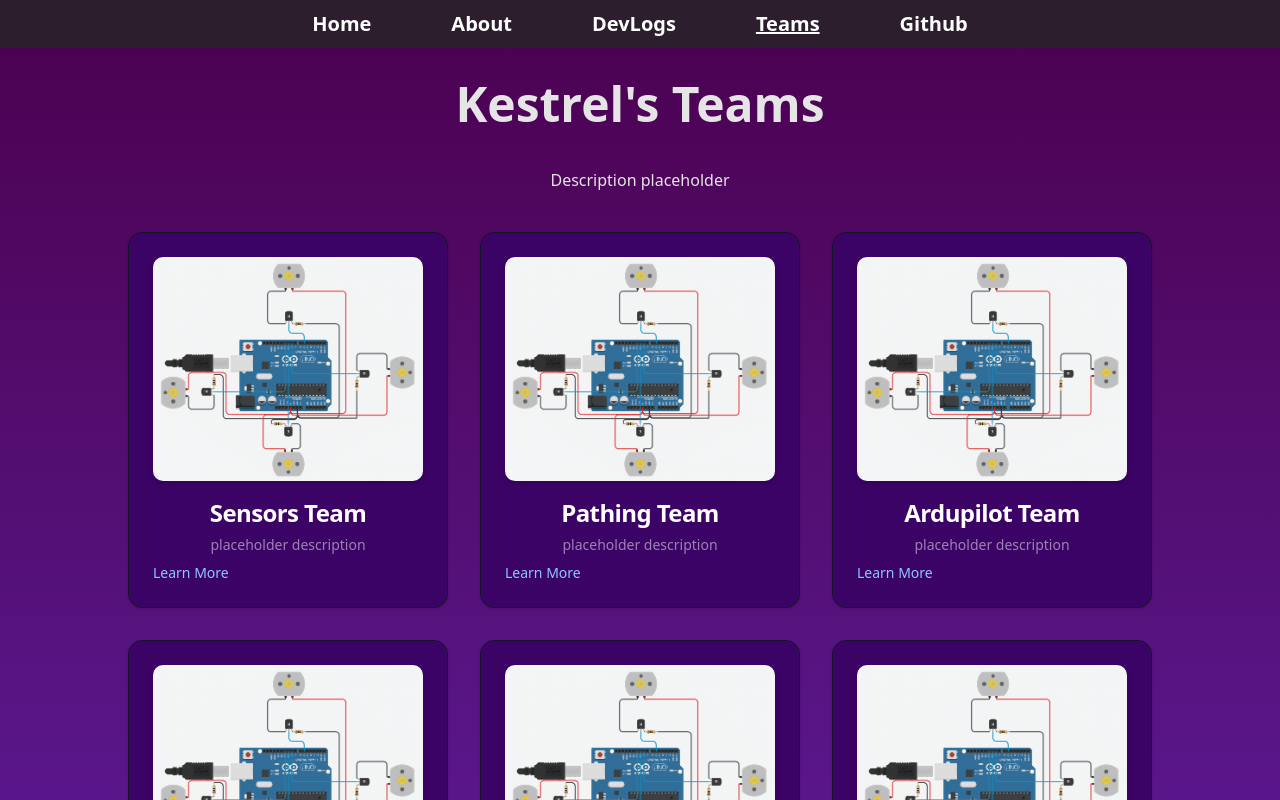
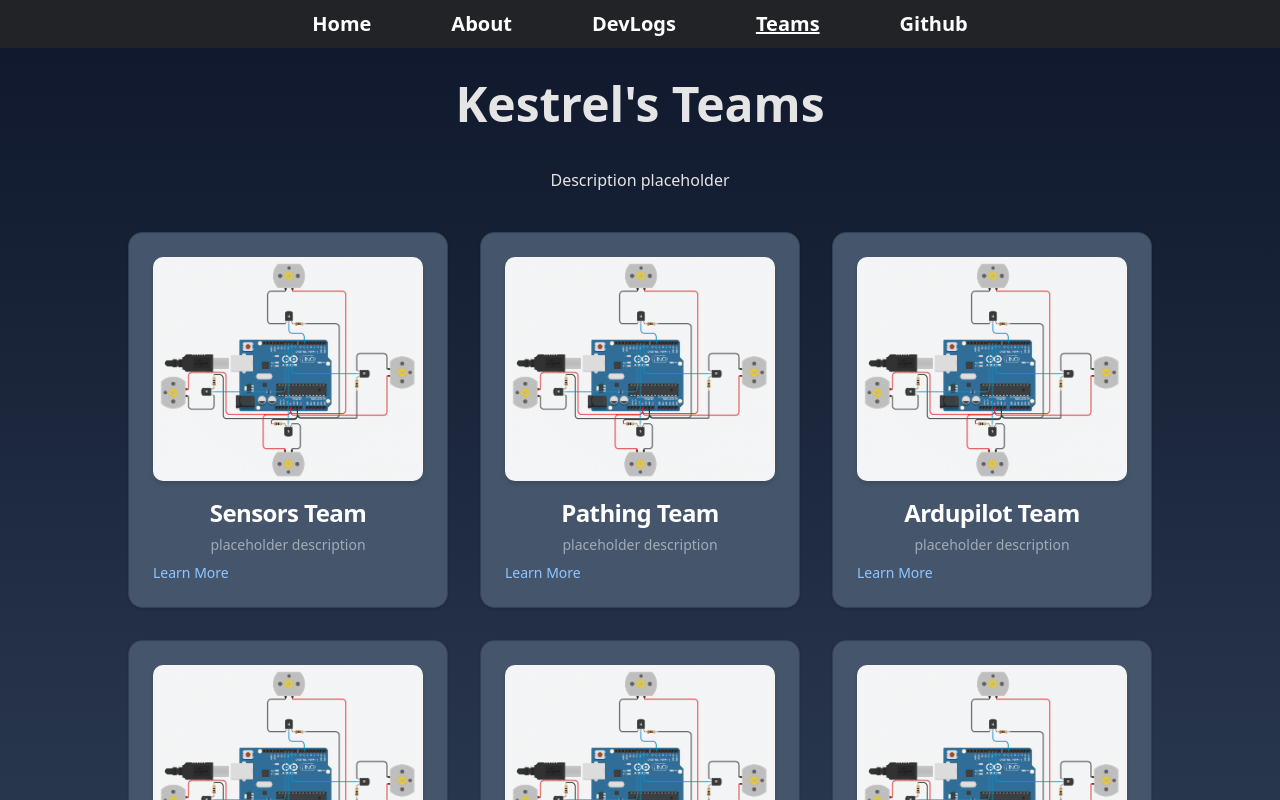
Before and after one commit to satasatalight/kestrel-ucf, a Next.js app: page /teams in a window 1280 px wide. Shown: the top 800 px of the page. Built offline with nearby package versions, Linux system fonts and the light colour scheme.

Commit message:
match page backgrounds

```diff
--- a/app/teams/_components/TeamCard.tsx
+++ b/app/teams/_components/TeamCard.tsx
@@ -18,7 +18,7 @@ export interface TeamCardProps{
 
 const TeamCard = ({ title, description, image, link}: TeamCardProps) => {
     return(
-        <Card className = "w-full max-w-xs bg-purple-950 border-gray-900 hover:scale-102 hover:shadow-xl transition-transform">
+        <Card className = "w-full max-w-xs bg-slate-600 border-slate-700 hover:scale-102 hover:shadow-xl transition-transform">
             <CardHeader>
                 <Image
                     className = "rounded-lg mb-4 shadow-md transition-all duration-300"
--- a/app/teams/page.tsx
+++ b/app/teams/page.tsx
@@ -42,7 +42,7 @@ const TeamsPage = () => {
     }
   ]
 
-  return <div className="bg-linear-to-t from-purple-900 to-fuchsia-950 text-center text-neutral-200 h-[100vh]">
+  return <div className="bg-gradient-to-t from-slate-700 to-slate-900 text-center text-neutral-200 h-fit">
       <h1 className="pt-20 text-5xl font-bold font-mono">
         Kestrel's Teams
       </h1>
--- a/app/teams/sensors/page.tsx
+++ b/app/teams/sensors/page.tsx
@@ -43,7 +43,7 @@ const SensorsTeamPage = () => {
     },
   ];
 
-  return <div className="bg-linear-to-t from-purple-900 to-fuchsia-950 text-neutral-200 h-[100vh]">
+  return <div className="bg-gradient-to-t from-slate-700 to-slate-900 text-neutral-200 h-[100vh]">
     <h1 className="pt-20 text-5xl text-center font-bold font-mono">
       Kestrel's Sensors Team
     </h1>
```
